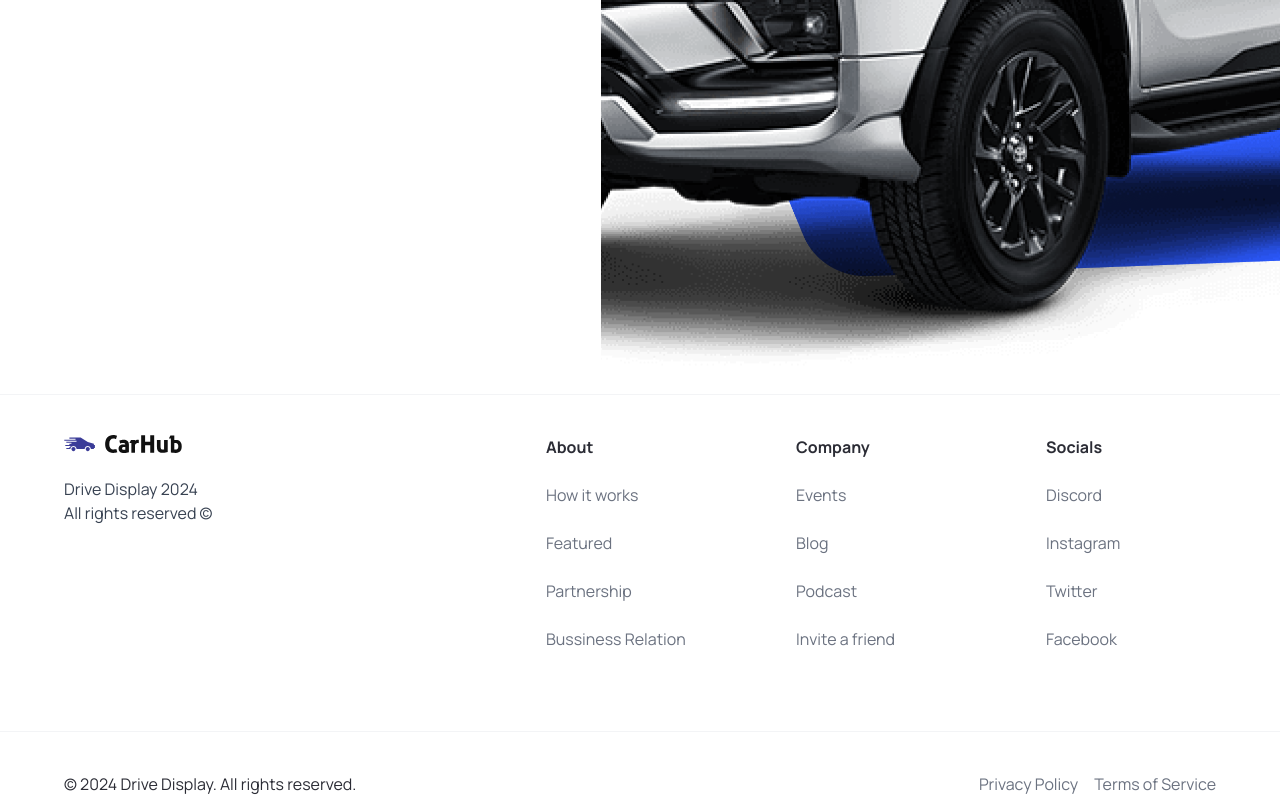
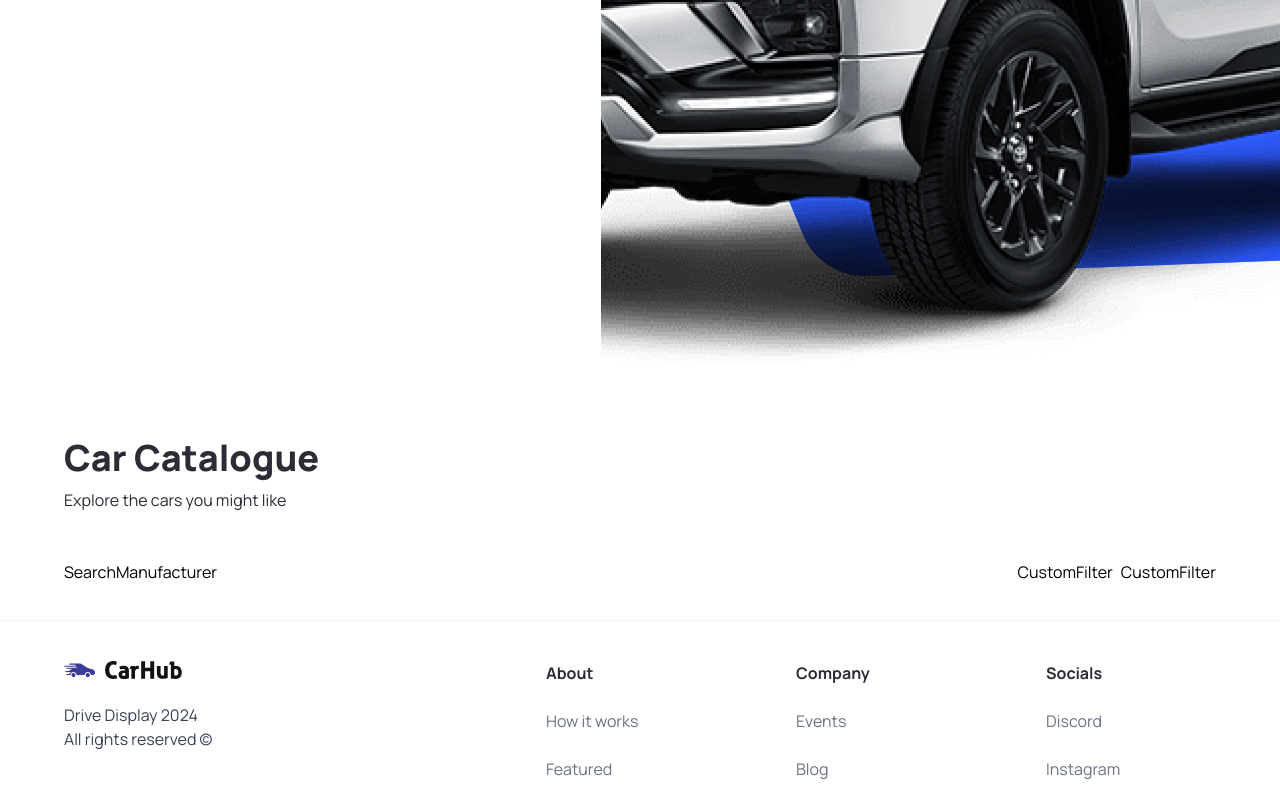
Before and after one commit to charlestanev/drive-display, a Next.js app: page / in a window 1280 px wide. Shown: the part 426-1223 px from the top of the page. Built offline with nearby package versions, Linux system fonts and the light colour scheme.

Commit message:
chore: Add SearchManufacturer component to SearchBar

```diff
--- a/app/page.tsx
+++ b/app/page.tsx
@@ -1,10 +1,27 @@
-import { Hero } from "@/components";
+import { CustomFilter, Hero, SearchBar } from "@/components";
 import Image from "next/image";
 
 export default function Home() {
   return (
     <main className="overflow-hidden">
       <Hero></Hero>
+
+      <div className="mt-12 padding-x padding-y max-width" id="discover">
+        <div className="home__text-container">
+          <h1 className="text-4xl font-extrabold">Car Catalogue</h1>
+          <p>Explore the cars you might like</p>
+        </div>
+
+        <div className="home__filters">
+          <SearchBar />
+
+          <div className="home__filter-container">
+            <CustomFilter title="fuel" />
+            <CustomFilter title="year" />
+          </div>
+        </div>
+      </div>
+
     </main>
   );
 }
--- /dev/null
+++ b/components/CustomFilter.tsx
@@ -0,0 +1,9 @@
+import React from 'react'
+
+const CustomFilter = () => {
+    return (
+        <div>CustomFilter</div>
+    )
+}
+
+export default CustomFilter
--- /dev/null
+++ b/components/SearchBar.tsx
@@ -0,0 +1,19 @@
+"use client";
+import { useState } from "react";
+import { SearchManufacturer } from "./index";
+
+const SearchBar = () => {
+    const [manufacturer, setMearchValue] = useState("");
+
+    const handleSearch = () => { };
+
+    return (
+        <form className="searchbar" onSubmit={handleSearch}>
+            <div className="searchbar__item">
+                <SearchManufacturer />
+            </div>
+        </form>
+    );
+};
+
+export default SearchBar;
--- /dev/null
+++ b/components/SearchManufacturer.tsx
@@ -0,0 +1,9 @@
+import React from 'react'
+
+const SearchManufacturer = () => {
+    return (
+        <div>SearchManufacturer</div>
+    )
+}
+
+export default SearchManufacturer
```
Also changed, not shown: components/index.ts (+7 -1 lines).
